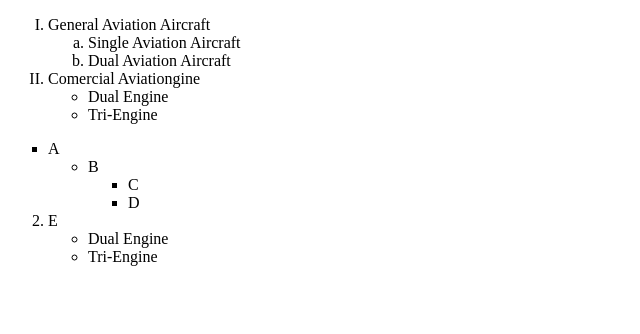
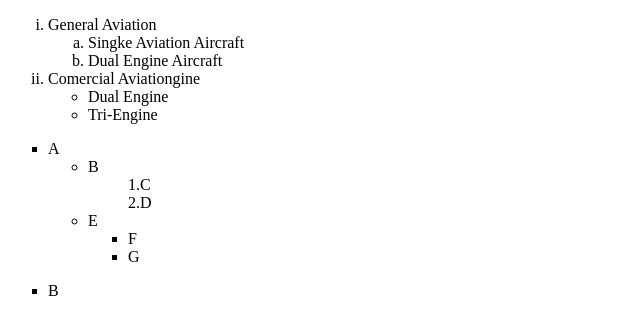
Before and after one commit to aitorbp93/DIW, a plain HTML site: page ejercicio1/Html/ejercicio 2/listas.html in a window 1280 px wide. Shown: the whole page, without its empty margins (0-640 px from the left). Drawn offline with Linux system fonts and the light colour scheme.

Commit message:
terminado

```diff
--- a/ejercicio1/Html/ejercicio 2/listas.html
+++ b/ejercicio1/Html/ejercicio 2/listas.html
@@ -1,88 +1,55 @@
 <!DOCTYPE html>
 <html lang="en">
 <head>
-    <meta charset="UTF-8" />
-    <meta name="viewport" content="width=device-width, initial-scale=1.0" />
+    <meta charset="UTF-8">
+    <meta name="viewport" content="width=device-width, initial-scale=1.0">
     <title>Document</title>
 </head>
 <body>
-   <!--
-    <ol>
-      <li>Primer elemento</li>
-      <li>Segundo elemento</li>
-      <li>Tercer elemento</li>
-      <li>Cuarto elemento</li>
-    </ol>
-
+    <ol type="i">
+        <li>General Aviation</li>
         <ul>
-      <li>Primer elemento</li>
-      <li>Segundo elemento</li>
-      <li>Tercer elemento</li>
-      <li>Cuarto elemento</li>
+            <li type="a">Singke Aviation Aircraft</li>
+            <li type="a">Dual Engine Aircraft</li>
             </ul>
-    <dl>
-      <dt>Primer termino.</dt>
-      <dd>Definición del primer termino.</dd>
-
-      <dt>Segundo termino.</dt>
-      <dd>Definición del segundo termino.</dd>
-
-      <dt>Tercer termino.</dt>
-      <dd>Definición del tercer termino.</dd>
-
-      <dt>Cuarto termino.</dt>
-      <dd>Definición del cuarto termino.</dd>
-    </dl>
-    -->
-
-    <ol type="I">
-      <li>
-       General Aviation Aircraft
-        <ol>
-
-          <li type="a">Single Aviation Aircraft</li>
-          <li type="a">Dual Aviation Aircraft</li>
-        </ol>
-      </li>
-
-      <li>
-        Comercial Aviationgine
             <ul>
 
+        </ul>
+        <li>Comercial Aviationgine</li>
+        <ul>
             <li>Dual Engine</li>
             <li>Tri-Engine</li>
         </ul>
-      </li>
-
 
     </ol>
 
-    <ol >
-        <li style="list-style-type: square">
-         A
+    <ul type="square">
+        <li>A</li>
+
+
+
+    <ul type="circle">
+        <li>B</li>
+    </ul>
         <ol>
+        <dd>1.C</dd>
+        <dd>2.D</dd>
+    </ol>
 
-            <li style="list-style-type: circle;">B</li>
-            <ul>
-              <li style="list-style-type: square;">C</li>
-              <li style="list-style-type: square;">D</li>
-
+        <ul type="circle">
+        <li>E</li>
+        <ul type="square">
+            <li>F</li>
+            <li>G</li>
+            </ul>
+    </ul>
     </ul>
 
-          </ol>
-        </li>
-
-        <li>
-          E
-          <ul>
-
-            <li>Dual Engine</li>
-            <li>Tri-Engine</li>
+<ul type="square">
+     <li>B</li>
      </ul>
-        </li>
 
 
-      </ol>
 
 </body>
 </html>
```
Lines whose indentation alone changed are shown as unchanged.
